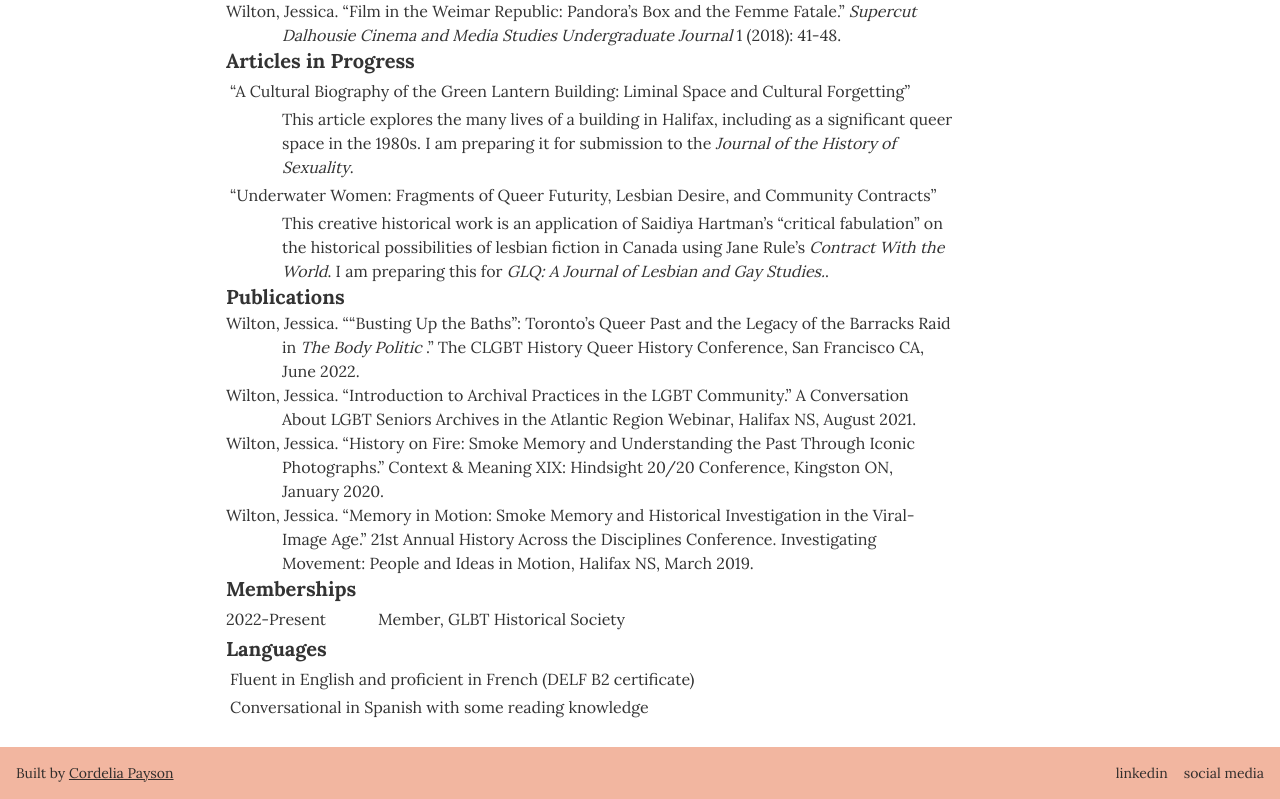
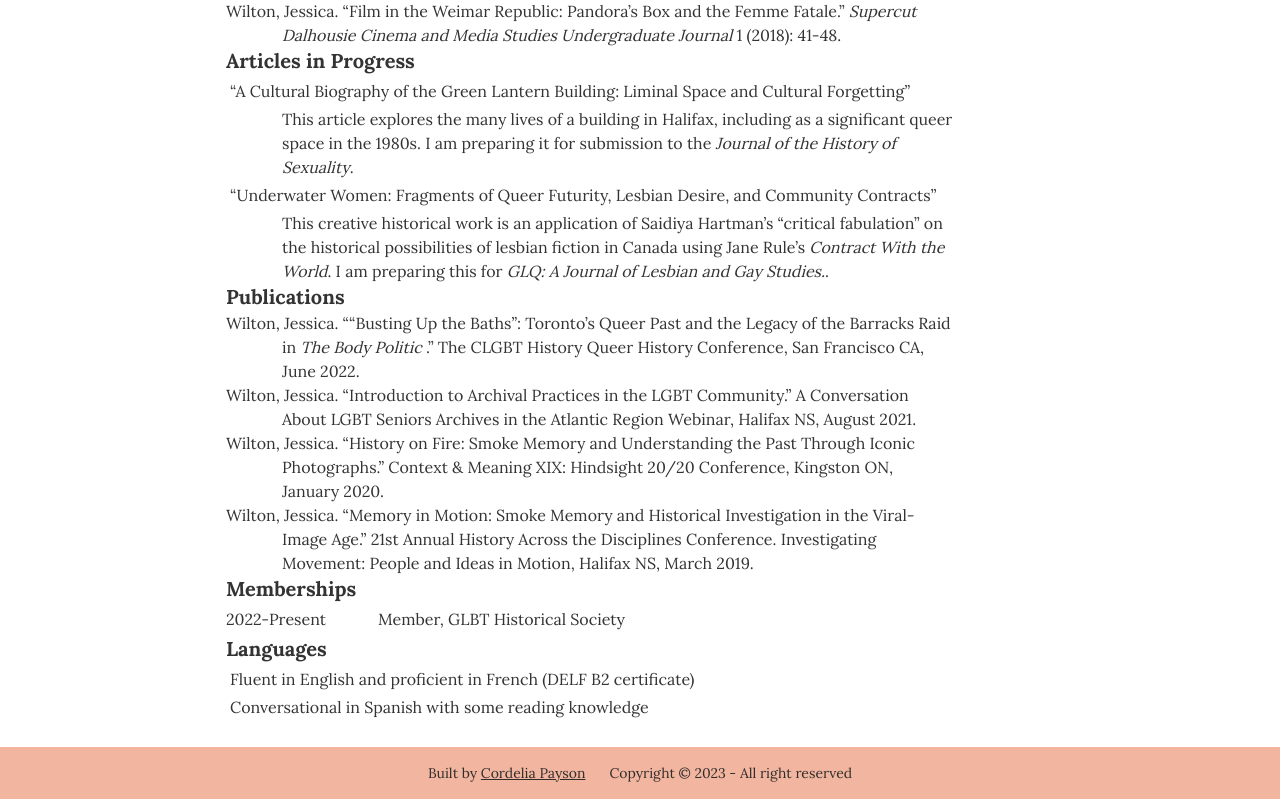
Before and after one commit to cordelia-payson/jw-site, a Next.js app: page /cv in a window 1280 px wide. Shown: the part 2602-3401 px from the top of the page. Built offline with nearby package versions, Linux system fonts and the light colour scheme.

Commit message:
added copyright to footer. moved text to middle

```diff
--- a/components/layout/footer.js
+++ b/components/layout/footer.js
@@ -1,6 +1,6 @@
 export default function Footer() {
   return (
-    <footer className="footer items-center p-4 bg-accent text-neutral-content">
+    <footer className="footer footer-center p-4 bg-accent text-neutral-content">
       <div className="items-center grid-flow-col">
         <p>
           Built by
@@ -9,10 +9,7 @@ export default function Footer() {
             <a className="link" href="https://www.cordeliapayson.com" target="_blank" rel="noreferrer noopener">Cordelia Payson</a>
           </button>
         </p>
-      </div>
-      <div className="grid-flow-col gap-4 md:place-self-center md:justify-self-end">
-        <a href="linkedin">linkedin</a>
-        <a href="social media">social media</a>
+        <p className="ml-4">Copyright © 2023 - All right reserved</p>
       </div>
     </footer>
   );
```
